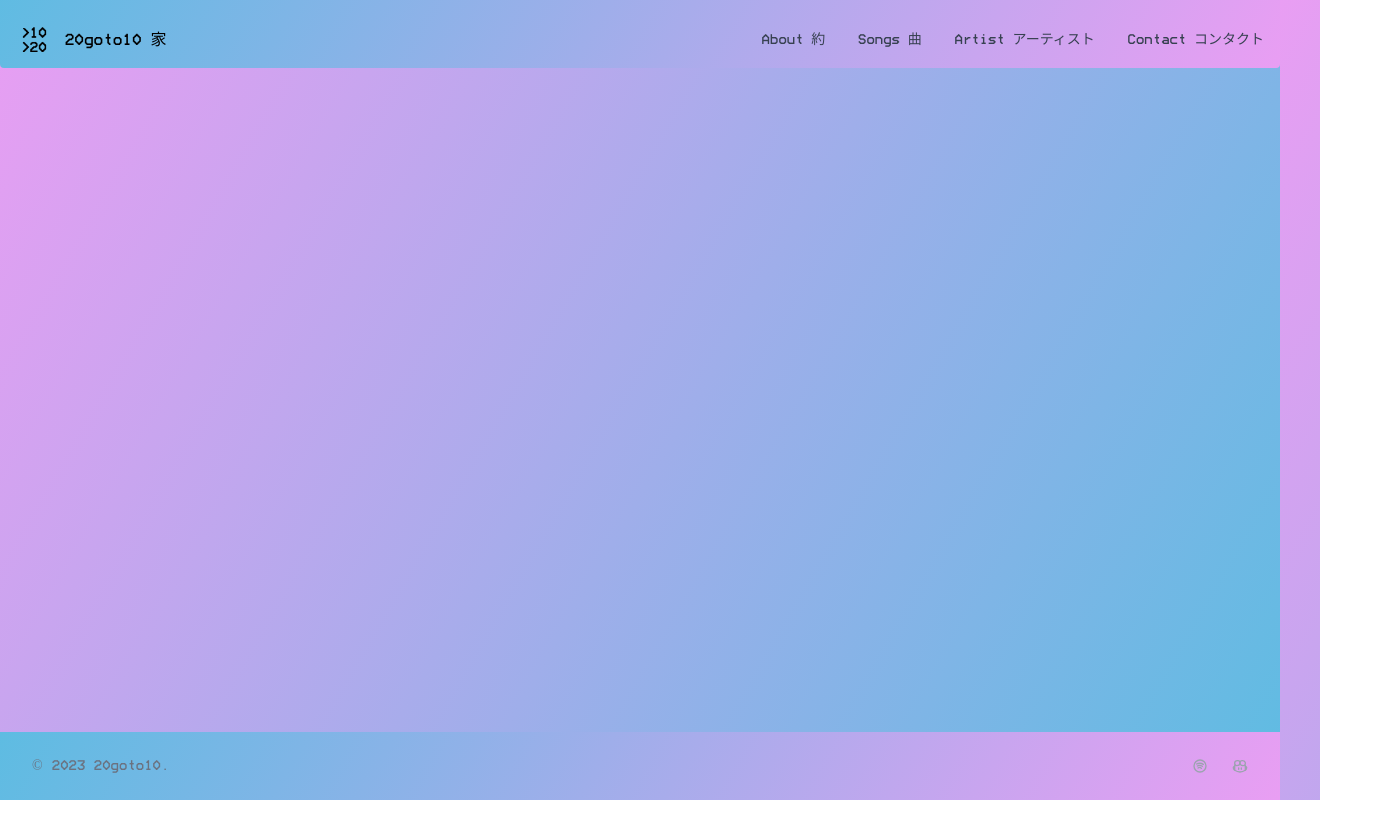
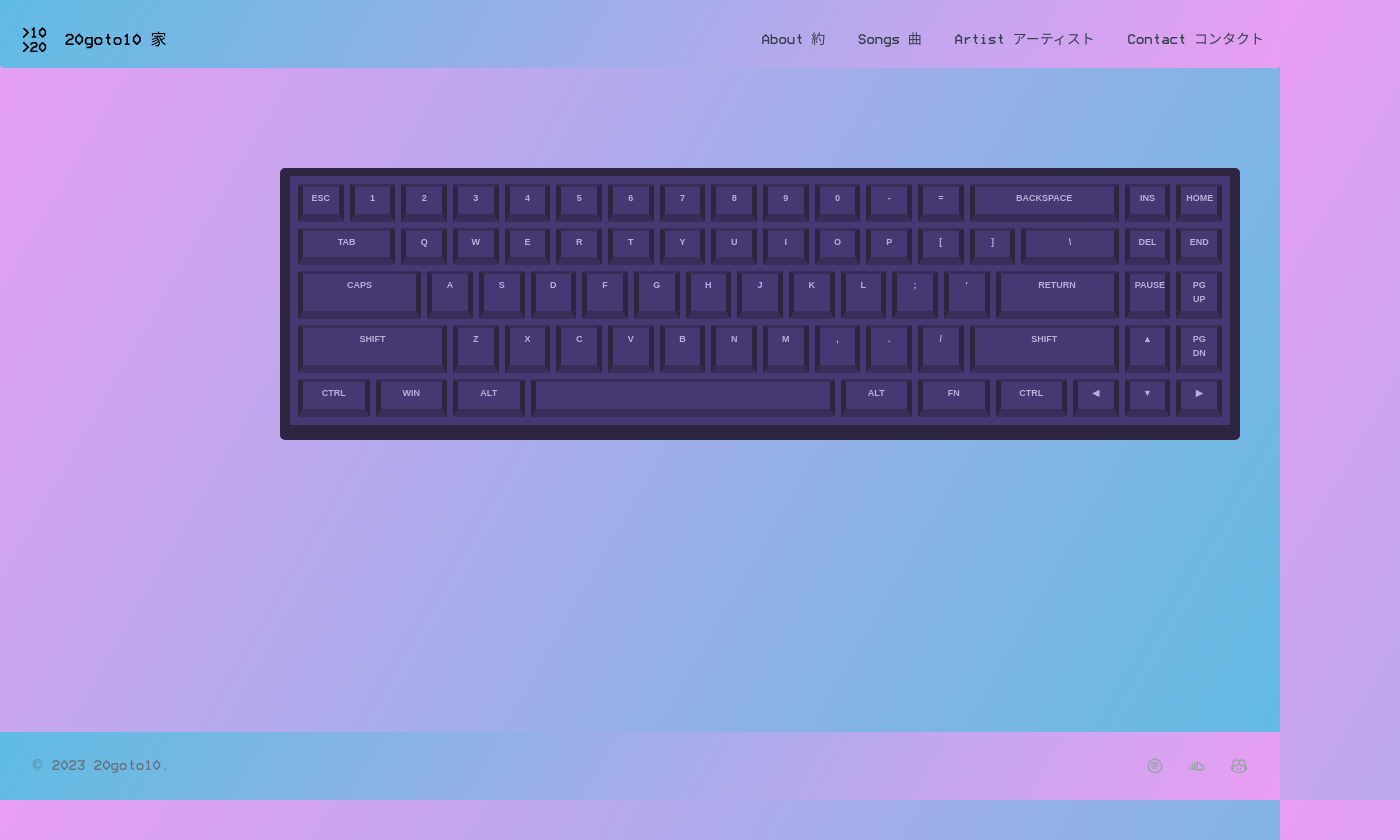
Before and after one commit to abbeydoyle/20goto10, a React (Create React App) app: page /songs in a window 1280 px wide. Shown: the whole page, 1400 px wide, since content can reach past the window. Before the commit the page ends 800 px from the top, so only its background shows below. Built offline with nearby package versions, Linux system fonts and the light colour scheme.

Commit message:
songs keyboard

```diff
--- a/src/components/Footer.js
+++ b/src/components/Footer.js
@@ -1,6 +1,6 @@
 // dependencies
 import React from "react";
-import { TbBrandGithubCopilot, TbBrandSpotify } from "react-icons/tb";
+import { TbBrandGithubCopilot, TbBrandSpotify, TbBrandSoundcloud } from "react-icons/tb";
 
 
 // export linkable footer
@@ -21,7 +21,7 @@ export default function FooterApp() {
           </a>
           .
         </span>
-        <div className="flex space-x-6 justify-center mt-0">
+        <div className="flex space-x-6  text-lg justify-center mt-0">
         <a
             target="_blank"
             rel="noreferrer"
@@ -30,6 +30,15 @@ export default function FooterApp() {
           >
             <TbBrandSpotify />
             <span className="sr-only">Spotify</span>
+          </a>
+          <a
+            target="_blank"
+            rel="noreferrer"
+            href="https://soundcloud.com/20_goto_10?utm_source=clipboard&utm_medium=text&utm_campaign=social_sharing"
+            className="text-gray-400 hover:text-gray-900"
+          >
+            <TbBrandSoundcloud />
+            <span className="sr-only">Soundcloud</span>
           </a>
           <a
             target="_blank"
--- a/src/index.css
+++ b/src/index.css
@@ -112,3 +112,80 @@ body {
   margin-bottom: 2rem;
   /* opacity: 0; */
 }
+
+.keyboardcontainer {
+  /* background-color: #625499; */
+  display: table-cell;
+  height: 100vh;
+  margin: 0;
+  text-align: center;
+  vertical-align: middle;
+  width: 100vw;
+}
+
+.case {
+  background-color: #463973;
+  border-color: #2e2640;
+  border-radius: 5px;
+  border-style: solid;
+  border-width: 8px 10px 15px 10px;
+  display: inline-grid;
+  grid-template-columns: repeat(36, 1fr);
+  grid-template-rows: repeat(5, 1fr);
+  height: 17em;
+  padding: 5px;
+  user-select: none;
+  width: 60em;
+}
+
+.key {
+  border-color: #382e59 #2e2640;
+  border-radius: 2px;
+  border-style: solid;
+  border-width: 3px 5px 8px 5px;
+  color: #bbadd9;
+  display: block;
+  font-family: sans-serif;
+  font-size: 9px;
+  font-weight: 800;
+  grid-column-end: span 2;
+  margin: 3px;
+  padding-top: 2px;
+  padding: 5px;
+  text-align: center;
+  text-transform: uppercase;
+  transition: all 50ms ease-out;
+  will-change: box-shadow, color, text-shadow;
+}
+
+.key:empty::before {
+  content: attr(data-key);
+}
+
+.active {
+  transform: perspective(1200px) translateZ(-90px);
+}
+
+.medium {
+  grid-column-end: span 3;
+}
+
+.large {
+  grid-column-end: span 4;
+}
+
+.xl {
+  grid-column-end: span 5;
+}
+
+.xxl {
+  grid-column-end: span 6;
+}
+
+.xxxl {
+  grid-column-end: 7;
+}
+
+.huge {
+  grid-column-end: span 12;
+}
--- a/src/pages/Songs.js
+++ b/src/pages/Songs.js
@@ -1,9 +1,235 @@
 import React from "react";
 
 export default function Songs() {
-      return (
-        <>
-          Songs
-        </>
-      );
-    }
+
+  const keysArr = [...document.querySelectorAll(".key")];
+
+const getKey = (event) => {
+  const parsedKey = event.key.toLowerCase().replace("\\", "\\\\");
+  const parsedCode = event.code.toLowerCase();
+  const element =
+    document.querySelector(`[data-key="${parsedCode}"]`) ||
+    document.querySelector(`[data-key="${parsedKey}"]`);
+
+  return element;
+};
+
+document.addEventListener("keydown", (event) => {
+  const key = getKey(event);
+  if (key) {
+    key.classList.add("active");
+  }
+});
+
+document.addEventListener("keyup", (event) => {
+  const key = getKey(event);
+  if (key) {
+    key.classList.remove("active");
+  }
+});
+
+document.addEventListener("mousedown", (event) => {
+  if (event.target.dataset.key) {
+    event.target.classList.add("active");
+  }
+});
+
+document.addEventListener("mouseup", (event) => {
+  if (event.target.dataset.key) {
+    event.target.classList.remove("active");
+  }
+});
+
+document.addEventListener("touchstart", (event) => {
+  if (event.target.dataset.key) {
+    event.target.classList.add("active");
+  }
+});
+
+document.addEventListener("touchend", (event) => {
+  if (event.target.dataset.key) {
+    event.target.classList.remove("active");
+  }
+});
+
+const animate = (element) => {
+  const hueColor = Math.floor(Math.random() * (360 - 0 + 1)) + 0;
+  const color = `hsla(${hueColor}, 100%, 50%, 50%)`;
+  const textColor = `hsl(${hueColor}, 100%, 50%)`;
+  const textShadow = `0 0 0.80em ${color}, 0 0 1.60em ${color}, 0 0 4em ${color}`;
+  const boxShadow = `-3px 3px 4px ${color}, 3px -3px 4px ${color}, 3px 3px 4px ${color}, -3px -3px 4px ${color}, 0 0 10px ${color}`;
+
+  const keyIndex = keysArr.indexOf(element);
+  const animatedKeysRight = keysArr.slice(keyIndex);
+  const animatedKeysLeft = keysArr.slice(0, keyIndex);
+
+  const transitionHandler = (event) => {
+    event.target.style.boxShadow = "none";
+    event.target.style.color = null;
+    event.target.style.textShadow = "none";
+    event.target.removeEventListener("transitionend", transitionHandler);
+  };
+
+  animatedKeysRight.forEach((keyEl, i) => {
+    setTimeout(() => {
+      keyEl.addEventListener("transitionend", transitionHandler);
+      keyEl.style.boxShadow = boxShadow;
+      keyEl.style.color = textColor;
+      keyEl.style.textShadow = textShadow;
+    }, i * 35);
+  });
+
+  animatedKeysLeft.forEach((keyEl, j) => {
+    const i = animatedKeysLeft.length - j;
+    setTimeout(() => {
+      keyEl.addEventListener("transitionend", transitionHandler);
+      keyEl.style.boxShadow = boxShadow;
+      keyEl.style.color = textColor;
+      keyEl.style.textShadow = textShadow;
+    }, i * 35);
+  });
+};
+
+document.addEventListener("keydown", (event) => {
+  const key = getKey(event);
+
+  if (key) {
+    animate(key);
+  }
+});
+
+document.addEventListener("click", (event) => {
+  if (event.target.dataset.key) {
+    animate(event.target);
+  }
+});
+
+window.addEventListener("load", () => {
+  const key = document.querySelector(`[data-key="enter"]`);
+  animate(key);
+});
+
+
+
+  return (
+    <>
+      <div className="keyboardcontainer ml-[-10%]">
+        <div className="case mt-[10%]">
+          <div className="key" data-key="escape">
+            esc
+          </div>
+          <div className="key" data-key="1"></div>
+          <div className="key" data-key="2"></div>
+          <div className="key" data-key="3"></div>
+          <div className="key" data-key="4"></div>
+          <div className="key" data-key="5"></div>
+          <div className="key" data-key="6"></div>
+          <div className="key" data-key="7"></div>
+          <div className="key" data-key="8"></div>
+          <div className="key" data-key="9"></div>
+          <div className="key" data-key="0"></div>
+          <div className="key" data-key="-"></div>
+          <div className="key" data-key="="></div>
+          <div className="key xxl" data-key="backspace"></div>
+          <div className="key" data-key="help">
+            ins
+          </div>
+          <div className="key" data-key="home"></div>
+
+          <div className="key large" data-key="tab"></div>
+          <div className="key" data-key="q"></div>
+          <div className="key" data-key="w"></div>
+          <div className="key" data-key="e"></div>
+          <div className="key" data-key="r"></div>
+          <div className="key" data-key="t"></div>
+          <div className="key" data-key="y"></div>
+          <div className="key" data-key="u"></div>
+          <div className="key" data-key="i"></div>
+          <div className="key" data-key="o"></div>
+          <div className="key" data-key="p"></div>
+          <div className="key" data-key="["></div>
+          <div className="key" data-key="]"></div>
+          <div className="key large" data-key="\"></div>
+          <div className="key" data-key="delete">
+            del
+          </div>
+          <div className="key" data-key="end"></div>
+
+          <div className="key xl" data-key="capslock">
+            caps
+          </div>
+          <div className="key" data-key="a"></div>
+          <div className="key" data-key="s"></div>
+          <div className="key" data-key="d"></div>
+          <div className="key" data-key="f"></div>
+          <div className="key" data-key="g"></div>
+          <div className="key" data-key="h"></div>
+          <div className="key" data-key="j"></div>
+          <div className="key" data-key="k"></div>
+          <div className="key" data-key="l"></div>
+          <div className="key" data-key=";"></div>
+          <div className="key" data-key="'"></div>
+          <div className="key xl" data-key="enter">
+            return
+          </div>
+          <div className="key" data-key="f15">
+            pause
+          </div>
+          <div className="key" data-key="pageup">
+            pg up
+          </div>
+
+          <div className="key xxl" data-key="shiftleft">
+            shift
+          </div>
+          <div className="key" data-key="z"></div>
+          <div className="key" data-key="x"></div>
+          <div className="key" data-key="c"></div>
+          <div className="key" data-key="v"></div>
+          <div className="key" data-key="b"></div>
+          <div className="key" data-key="n"></div>
+          <div className="key" data-key="m"></div>
+          <div className="key" data-key=","></div>
+          <div className="key" data-key="."></div>
+          <div className="key" data-key="/"></div>
+          <div className="key xxl" data-key="shiftright">
+            shift
+          </div>
+          <div className="key" data-key="arrowup">
+            ▲
+          </div>
+          <div className="key" data-key="pagedown">
+            pg dn
+          </div>
+
+          <div className="key medium" data-key="controlleft">
+            ctrl
+          </div>
+          <div className="key medium" data-key="meta">
+            win
+          </div>
+          <div className="key medium" data-key="altleft">
+            alt
+          </div>
+          <div className="key huge" data-key=" "></div>
+          <div className="key medium" data-key="altright">
+            alt
+          </div>
+          <div className="key medium" data-key="fn"></div>
+          <div className="key medium" data-key="controlright">
+            ctrl
+          </div>
+          <div className="key" data-key="arrowleft">
+            ◀
+          </div>
+          <div className="key" data-key="arrowdown">
+            ▼
+          </div>
+          <div className="key" data-key="arrowright">
+            ▶
+          </div>
+        </div>
+      </div>
+    </>
+  );
+}
```
